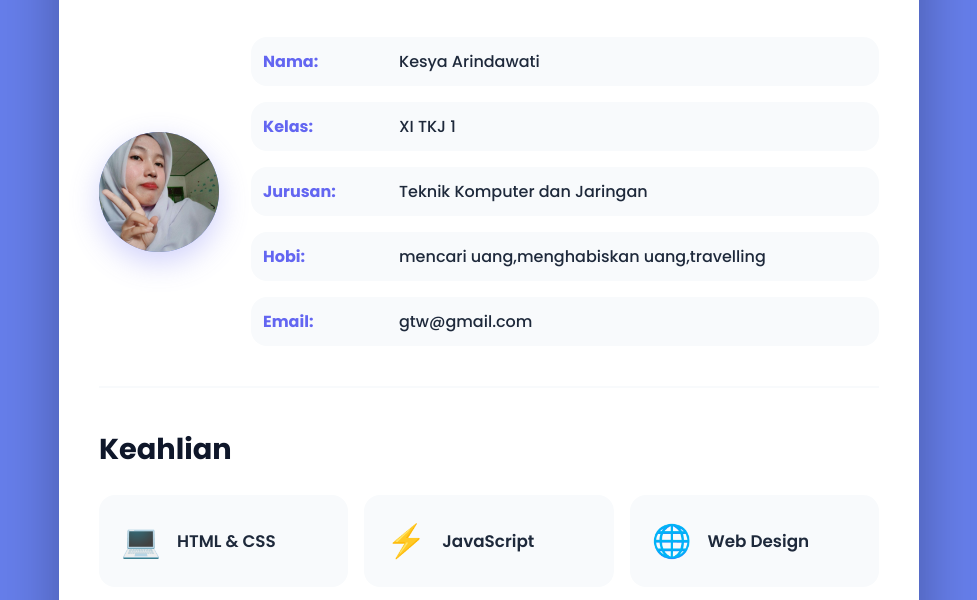
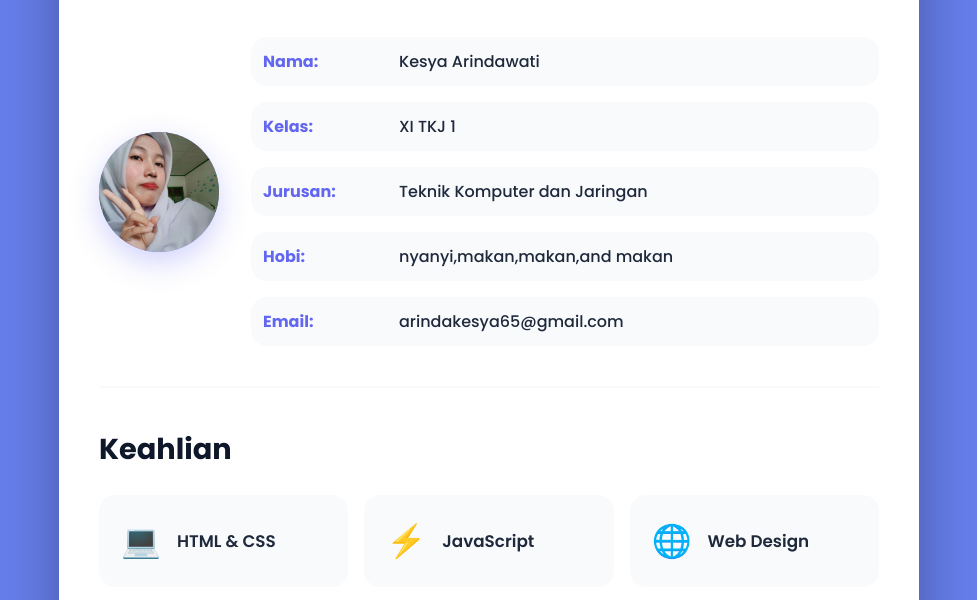
Before and after one commit to kesya0528/tugas-sas, a plain HTML site: page Kesya/index.html in a window 1280 px wide. Shown: the part 193-793 px from the top of the page, without its empty margins (151-1128 px from the left). Drawn offline with Linux system fonts and the light colour scheme.

Commit message:
Update index.html

```diff
--- a/Kesya/index.html
+++ b/Kesya/index.html
@@ -39,11 +39,11 @@
                         </div>
                         <div class="info-item">
                             <span class="label">Hobi:</span>
-                            <span class="value">mencari uang,menghabiskan uang,travelling</span>
+                            <span class="value">nyanyi,makan,makan,and makan</span>
                         </div>
                         <div class="info-item">
                             <span class="label">Email:</span>
-                            <span class="value">gtw@gmail.com</span>
+                            <span class="value">arindakesya65@gmail.com</span>
                         </div>
                     </div>
                 </section>
```
